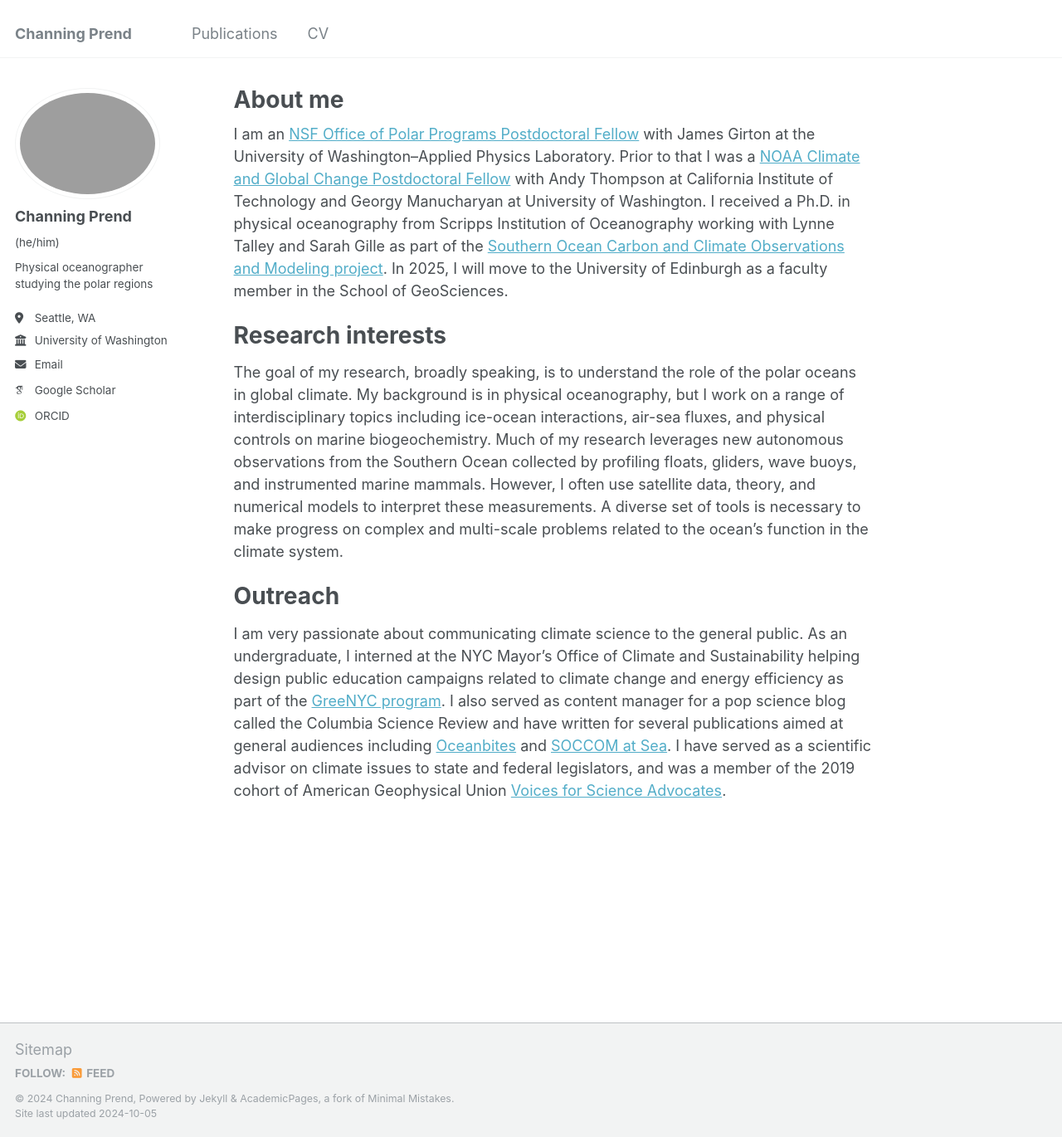
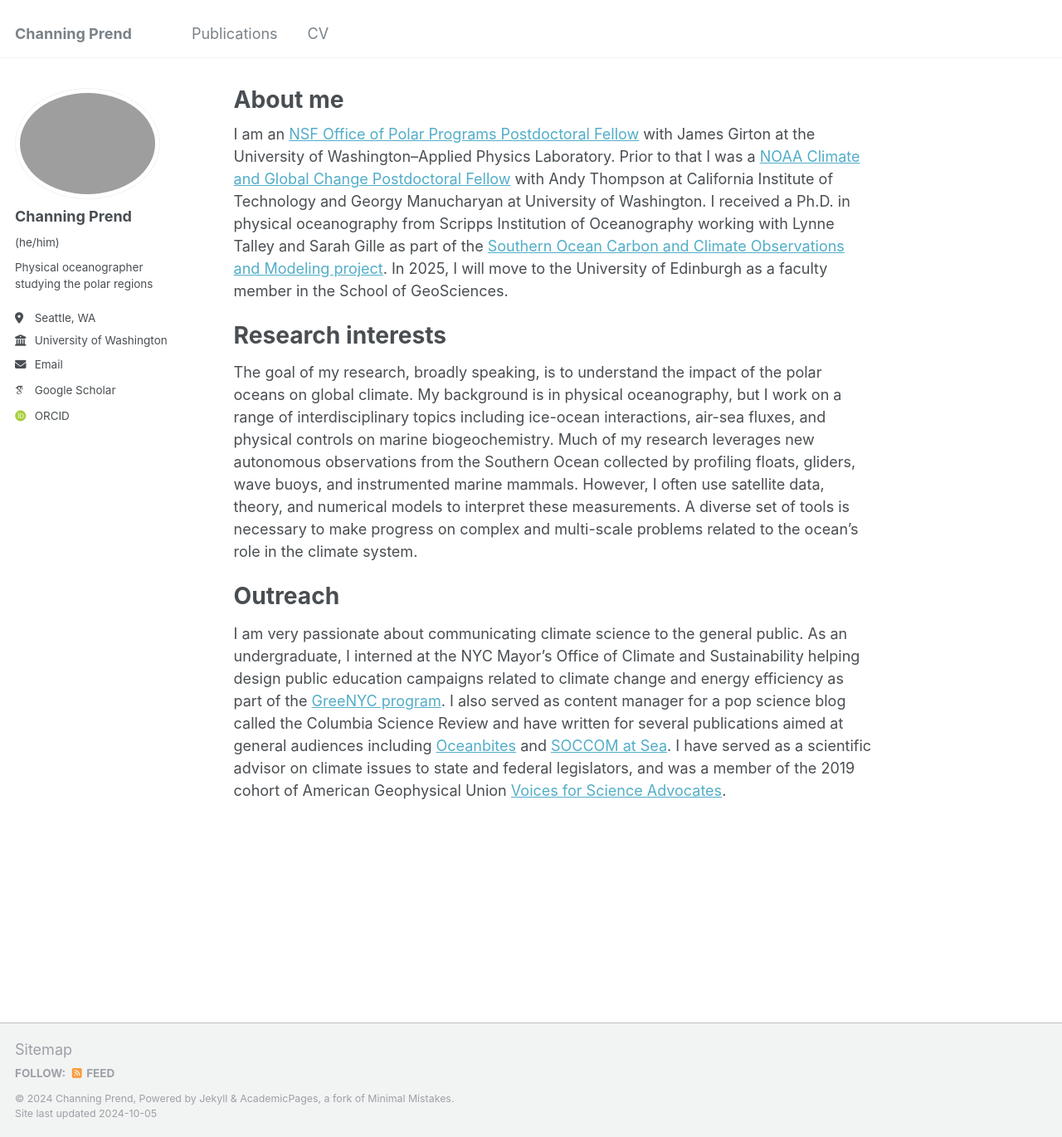
Before and after one commit to cprend/cprend.github.io, a Jekyll site: the page built from _pages/about.md, in a window 1280 px wide and 1370 px high. Shown: the whole window at 83% size. Built offline with Jekyll 4.4.1, drawn with Linux system fonts in a browser that asks for light colours; some web fonts are replaced.

Commit message:
Update about.md

```diff
--- a/_pages/about.md
+++ b/_pages/about.md
@@ -11,7 +11,7 @@ I am an [NSF Office of Polar Programs Postdoctoral Fellow](https://www.nsf.gov/g
 
 Research interests
 ======
-The goal of my research, broadly speaking, is to understand the role of the polar oceans in global climate. My background is in physical oceanography, but I work on a range of interdisciplinary topics including ice-ocean interactions, air-sea fluxes, and physical controls on marine biogeochemistry. Much of my research leverages new autonomous observations from the Southern Ocean collected by profiling floats, gliders, wave buoys, and instrumented marine mammals. However, I often use satellite data, theory, and numerical models to interpret these measurements. A diverse set of tools is necessary to make progress on complex and multi-scale problems related to the ocean's function in the climate system.
+The goal of my research, broadly speaking, is to understand the impact of the polar oceans on global climate. My background is in physical oceanography, but I work on a range of interdisciplinary topics including ice-ocean interactions, air-sea fluxes, and physical controls on marine biogeochemistry. Much of my research leverages new autonomous observations from the Southern Ocean collected by profiling floats, gliders, wave buoys, and instrumented marine mammals. However, I often use satellite data, theory, and numerical models to interpret these measurements. A diverse set of tools is necessary to make progress on complex and multi-scale problems related to the ocean's role in the climate system.
 
 Outreach
 ======
```
